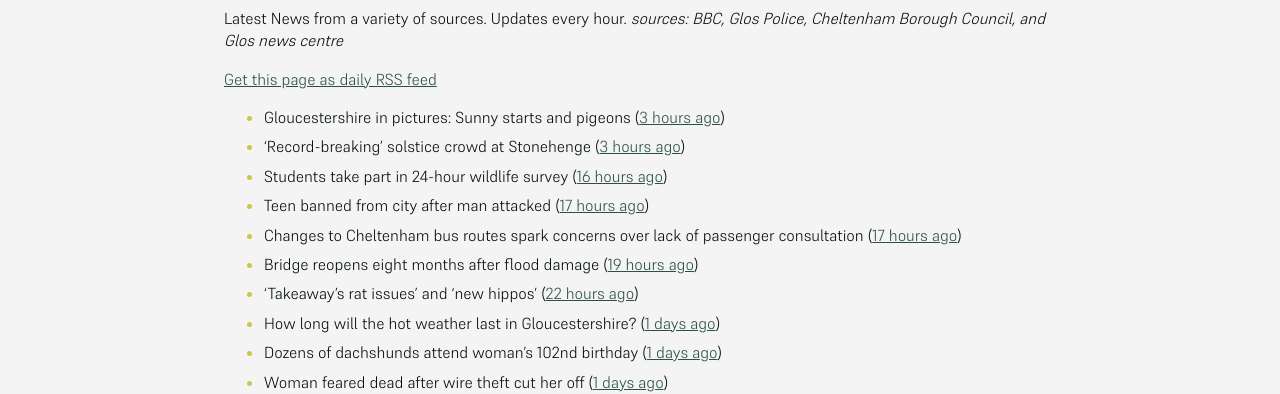
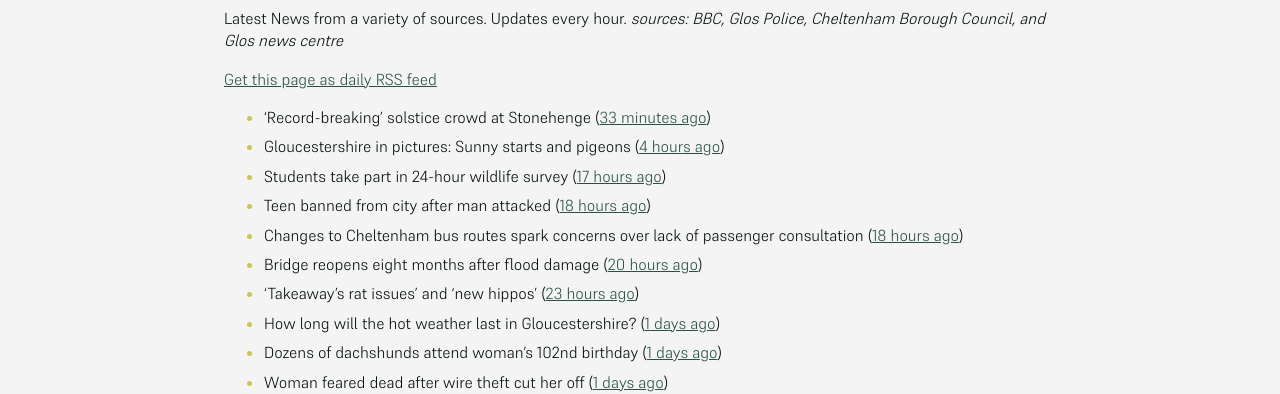
Before and after one commit to mat-0/cheltenham-open-data, a Jekyll site: the page built from _pages/news.md, in a window 1280 px wide. Shown: the part 266-660 px from the top of the page. Built offline with Jekyll 4.4.1, drawn with Linux system fonts in a browser that asks for light colours.

Commit message:
Updated 2025-06-21 10:57:52

```diff
--- a/_pages/news.md
+++ b/_pages/news.md
@@ -12,13 +12,13 @@ _sources: BBC, Glos Police, Cheltenham Borough Council, and Glos news centre_
 [Get this page as daily RSS feed](/daily.rss)
 
 <!-- news_marker starts -->
-- Gloucestershire in pictures: Sunny starts and pigeons ([3 hours ago](https://www.bbc.com/news/articles/cwye9g90870o))
-- 'Record-breaking' solstice crowd at Stonehenge ([3 hours ago](https://www.bbc.com/news/articles/cg75gp1y233o))
-- Students take part in 24-hour wildlife survey ([16 hours ago](https://www.bbc.com/news/articles/cn41ze3r27zo))
-- Teen banned from city after man attacked ([17 hours ago](https://www.bbc.com/news/articles/c75rl4we60wo))
-- Changes to Cheltenham bus routes spark concerns over lack of passenger consultation ([17 hours ago](https://gloucesternewscentre.co.uk/changes-to-cheltenham-bus-routes-spark-concerns-over-lack-of-passenger-consultation/))
-- Bridge reopens eight months after flood damage ([19 hours ago](https://www.bbc.com/news/articles/cz09md3ve3no))
-- 'Takeaway's rat issues' and 'new hippos' ([22 hours ago](https://www.bbc.com/news/articles/c5ygx2p4lw5o))
+- 'Record-breaking' solstice crowd at Stonehenge ([33 minutes ago](https://www.bbc.com/news/articles/cg75gp1y233o))
+- Gloucestershire in pictures: Sunny starts and pigeons ([4 hours ago](https://www.bbc.com/news/articles/cwye9g90870o))
+- Students take part in 24-hour wildlife survey ([17 hours ago](https://www.bbc.com/news/articles/cn41ze3r27zo))
+- Teen banned from city after man attacked ([18 hours ago](https://www.bbc.com/news/articles/c75rl4we60wo))
+- Changes to Cheltenham bus routes spark concerns over lack of passenger consultation ([18 hours ago](https://gloucesternewscentre.co.uk/changes-to-cheltenham-bus-routes-spark-concerns-over-lack-of-passenger-consultation/))
+- Bridge reopens eight months after flood damage ([20 hours ago](https://www.bbc.com/news/articles/cz09md3ve3no))
+- 'Takeaway's rat issues' and 'new hippos' ([23 hours ago](https://www.bbc.com/news/articles/c5ygx2p4lw5o))
 - How long will the hot weather last in Gloucestershire? ([1 days ago](https://www.bbc.co.uk/sounds/play/p0lkf1rq))
 - Dozens of dachshunds attend woman's 102nd birthday ([1 days ago](https://www.bbc.com/news/videos/c307l54nlrmo))
 - Woman feared dead after wire theft cut her off ([1 days ago](https://www.bbc.com/news/articles/cp3k96521neo))
```
Also changed, not shown: _data/flood.json (+4 -4 lines), _pages/fix-my-street.md (+1 -1 lines), index.md (+5 -5 lines).
